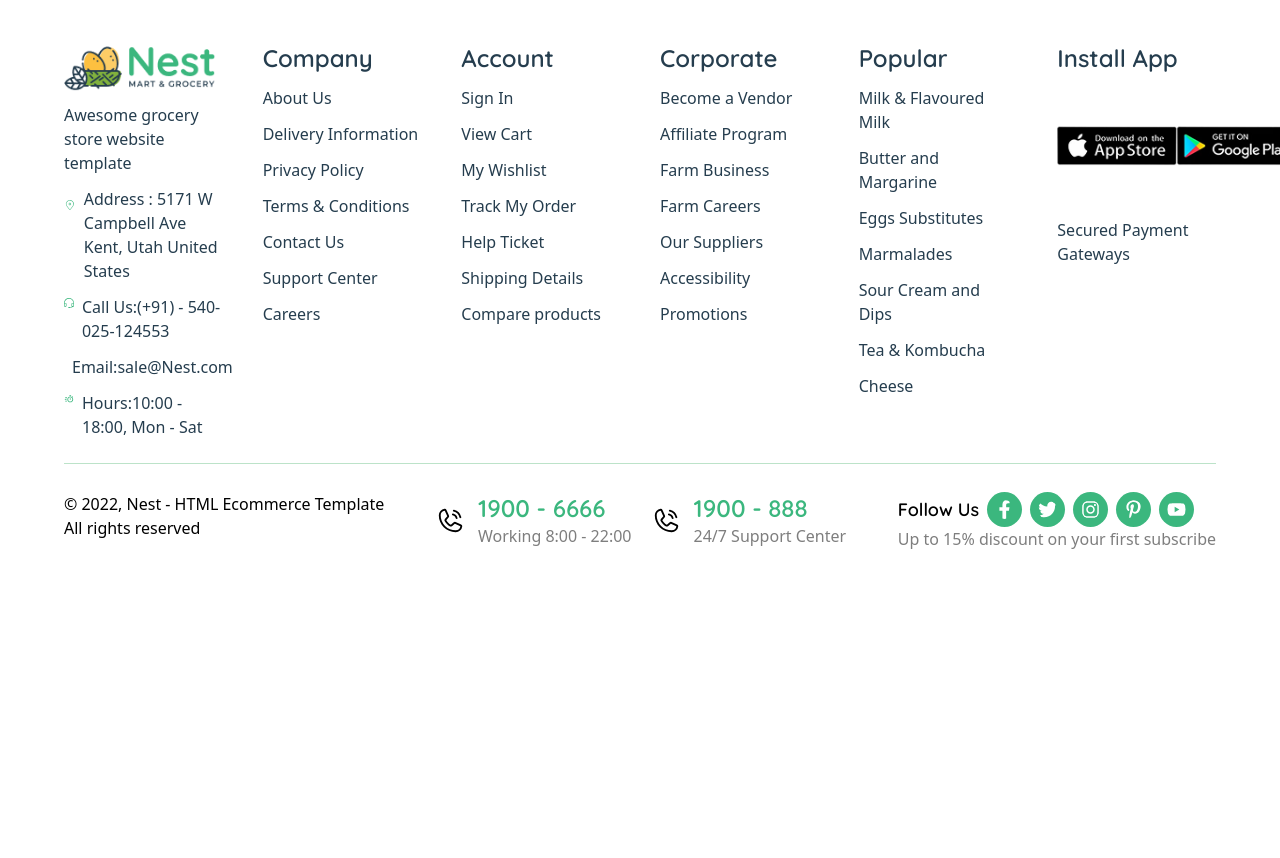
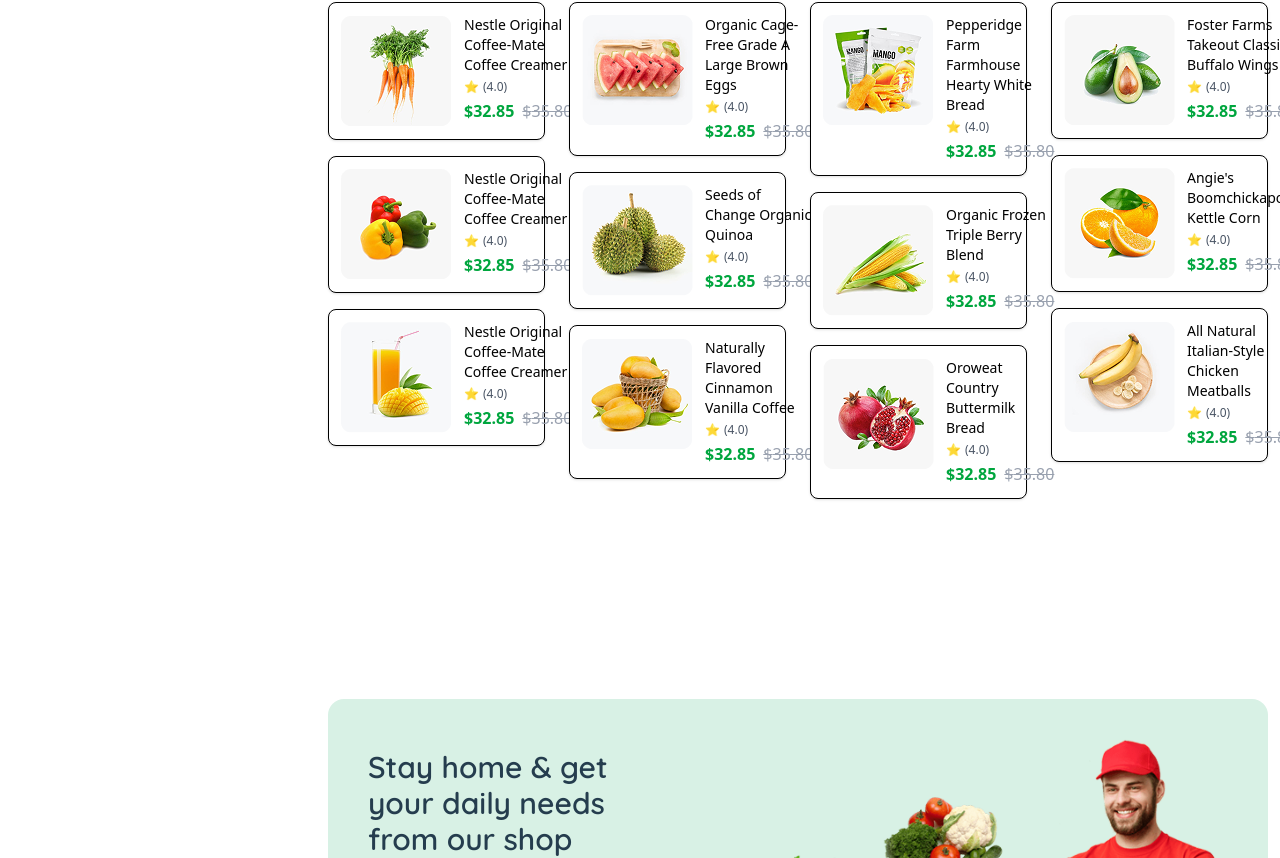
Before and after one commit to mukhriddin42/e-commerce-ui, a React (Vite) app: page /home in a window 1280 px wide. Shown: the part 3622-4480 px from the top of the page. Before the commit the page ends 4201 px from the top, so only its background shows below. Built offline with nearby package versions, Linux system fonts and the light colour scheme.

Commit message:
vdvd
dffdf

```diff
--- a/src/pages/Home__2.jsx
+++ b/src/pages/Home__2.jsx
@@ -3,6 +3,8 @@
 import DailyBestSells from "../components/Home2/Daily_best_sells.jsx";
 import DealsOfTheDay from "../components/Home2/Deals_of_the_day.jsx";
 import Tabpanel from "../components/Home2/Tabpanel.jsx";
+import TredingProducts from "../components/TrendingProducts/TrendingProducts.jsx";
+import StayHome from "../components/StayHome/StayHome.jsx";
 
 const Home2 = () => {
   return (
@@ -146,6 +148,10 @@
       <DailyBestSells />
 
       <DealsOfTheDay />
+
+      <TredingProducts />
+
+      <StayHome />
     </div>
   );
 };
```
